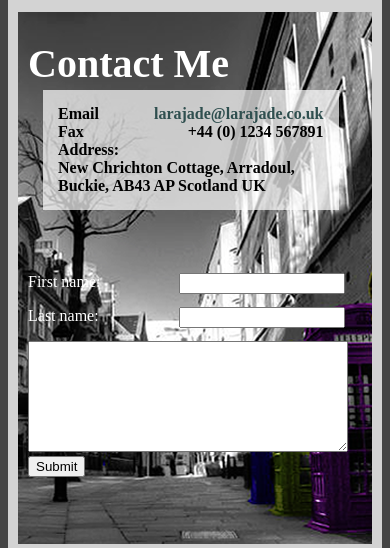
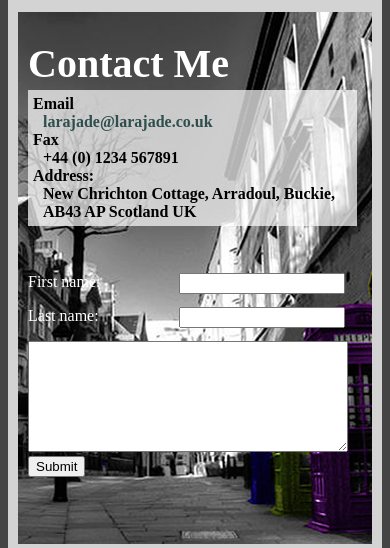
Before and after one commit to nkurmann/webeng, a PHP site: page /contactus.html in a window 390 px wide. Shown: the part 68-616 px from the top of the page. Run offline with PHP 8.4, Linux system fonts and the light colour scheme.

Commit message:
Final Version
Fixed scaling of white box in Contact Us

```diff
--- a/base/main.css
+++ b/base/main.css
@@ -234,7 +234,7 @@ ul {
 }
 
 .alignright {
-    float:right;;
+    float:right;
 }
 
 #last_project_thumbnail {
@@ -410,7 +410,31 @@ a {
         margin: 1%;
         left:3%;
         right:10%;
-}
+    }
+
+    #contactform .contact_info {
+
+
+        width:85%;
+        left:10px;
+        right:20px;
+        top:60px;
+        padding:10px;
+
+    }
+
+    .form {
+
+        position:relative;
+        width: 95%;
+        top:30px;
+
+    }
+
+    #contactform>#title2 {
+        margin-top:20px;
+    }
+
 }
 
 @media screen and (min-width:0px) and (max-width:479px) {
@@ -492,10 +516,12 @@ a {
     #contactform .contact_info {
 
 
-        width:75%;
-        left:20px;
-        right:20px;
+        width:90%;
+        left:5px;
         top:60px;
+        padding:5px;
+
+
 
     }
 
@@ -512,4 +538,16 @@ a {
 
     }
 
+
+    .alignleft {
+        float:left;
+        clear:left;
+    }
+
+    .alignright {
+        float:left;
+        clear:left;
+        padding-left:10px;
+    }
+
 }
```
